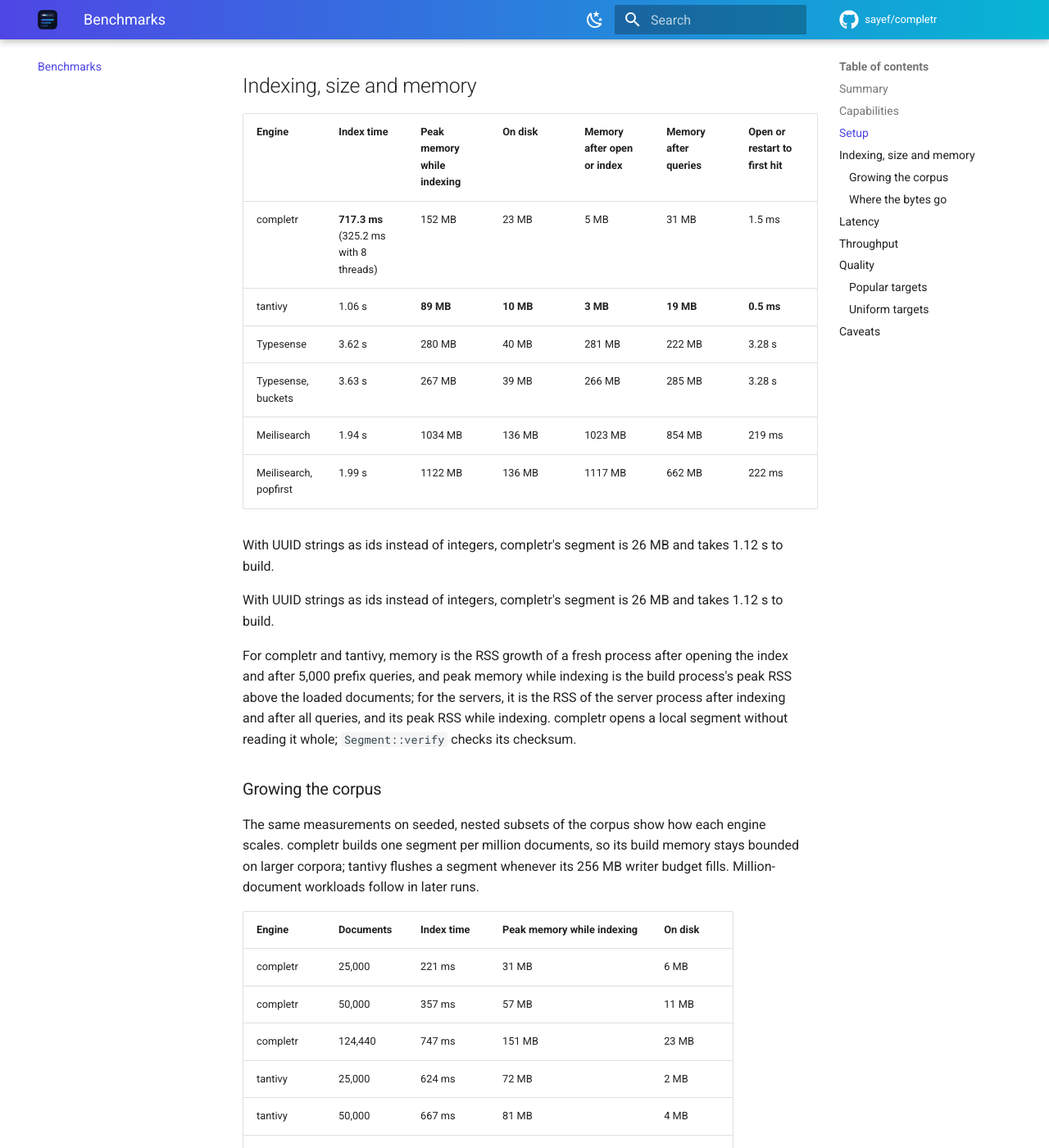
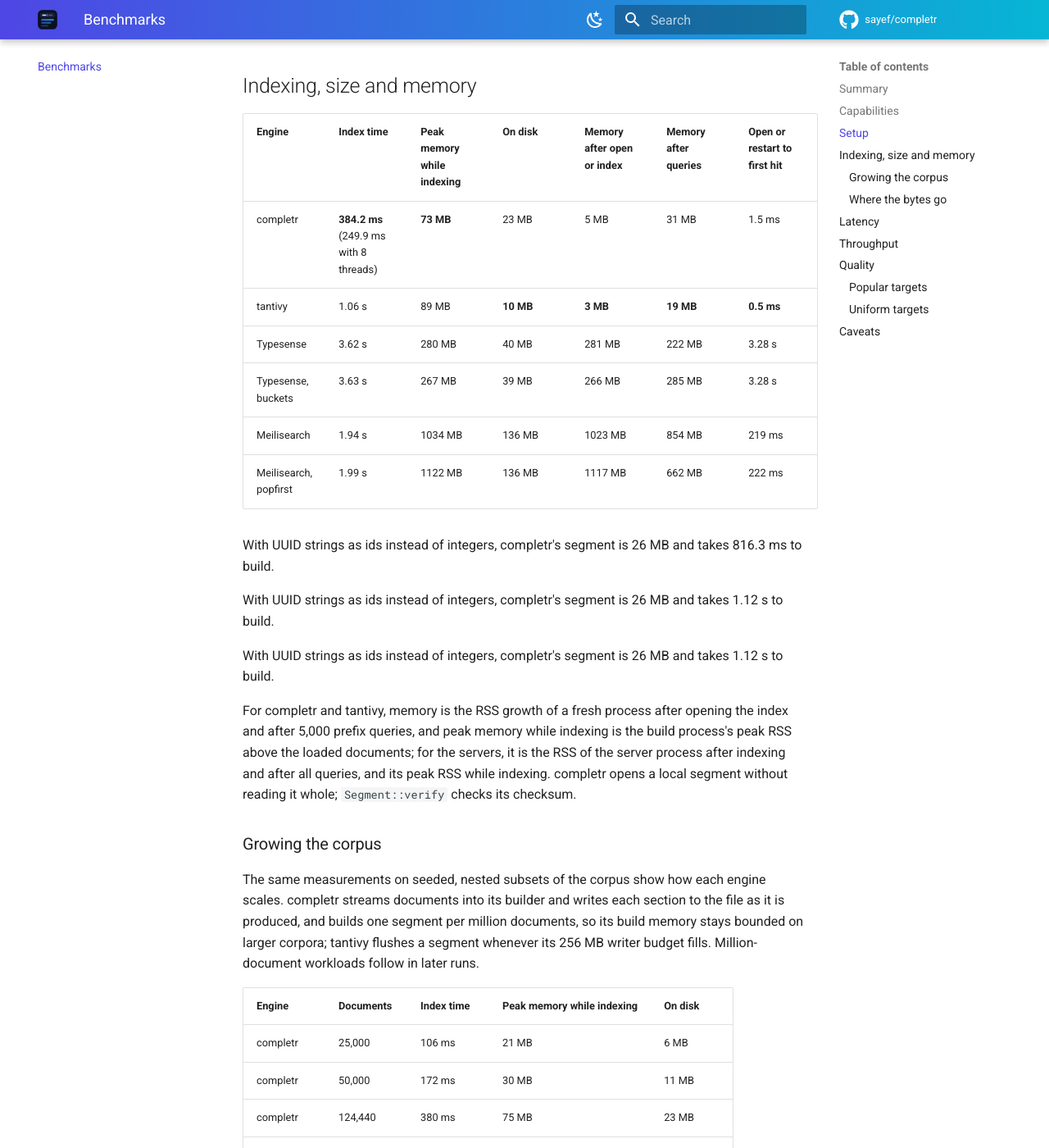
Before and after one commit to sayef/completr, an MkDocs documentation site: the page built from docs/benchmarks.md, in a window 1280 px wide and 1400 px high, scrolled down 2894 px. Shown: the whole window at 82% size. Built offline with MkDocs 1.6.1 and Material for MkDocs 9.7.7, drawn with Linux system fonts in a browser that asks for light colours; comment, search, counter and statistics services are not loaded; some of the changed text lies outside the part shown.

Commit message:
Stream rows into segment files in the harness; document streaming builds and the new indexing numbers

```diff
--- a/docs/benchmarks.md
+++ b/docs/benchmarks.md
@@ -23,9 +23,9 @@
   and under 1 ms at p99, and serves 30,000 queries per second with 8 threads, about 5 times tantivy and 8
   times the fastest server. The servers' round trips include about 1 ms of localhost HTTP, so this
   comparison favours completr.
-- **Indexing and footprint.** It builds its index fastest (0.72 s, 0.33 s with 8 threads), with a peak of
-  152 MB against 89 MB for tantivy, 280 MB for Typesense and about 1 GB for Meilisearch, and opens it in
-  about a millisecond. Its 23 MB segment and 31 MB of resident memory after queries are far less than the
+- **Indexing and footprint.** It builds its index fastest (0.38 s, 0.25 s with 8 threads) with the least
+  memory (a peak of 73 MB, against 89 MB for tantivy, 280 MB for Typesense and about 1 GB for
+  Meilisearch), and opens it in about a millisecond. Its 23 MB segment and 31 MB of resident memory after queries are far less than the
   servers', and about twice tantivy's 10 MB index and 19 MB, because completr also stores a title-prefix trie and precomputed
   spelling variants (see [where the bytes go](#where-the-bytes-go)).
 
@@ -76,12 +76,14 @@
 
 | Engine | Index time | Peak memory while indexing | On disk | Memory after open or index | Memory after queries | Open or restart to first hit |
 |---|---|---|---|---|---|---|
-| completr | **717.3 ms** (325.2 ms with 8 threads) | 152 MB | 23 MB | 5 MB | 31 MB | 1.5 ms |
-| tantivy | 1.06 s | **89 MB** | **10 MB** | **3 MB** | **19 MB** | **0.5 ms** |
+| completr | **384.2 ms** (249.9 ms with 8 threads) | **73 MB** | 23 MB | 5 MB | 31 MB | 1.5 ms |
+| tantivy | 1.06 s | 89 MB | **10 MB** | **3 MB** | **19 MB** | **0.5 ms** |
 | Typesense | 3.62 s | 280 MB | 40 MB | 281 MB | 222 MB | 3.28 s |
 | Typesense, buckets | 3.63 s | 267 MB | 39 MB | 266 MB | 285 MB | 3.28 s |
 | Meilisearch | 1.94 s | 1034 MB | 136 MB | 1023 MB | 854 MB | 219 ms |
 | Meilisearch, popfirst | 1.99 s | 1122 MB | 136 MB | 1117 MB | 662 MB | 222 ms |
+
+With UUID strings as ids instead of integers, completr's segment is 26 MB and takes 816.3 ms to build.
 
 With UUID strings as ids instead of integers, completr's segment is 26 MB and takes 1.12 s to build.
 
@@ -94,15 +96,16 @@
 
 ### Growing the corpus
 
-The same measurements on seeded, nested subsets of the corpus show how each engine scales. completr builds
-one segment per million documents, so its build memory stays bounded on larger corpora; tantivy flushes a
-segment whenever its 256 MB writer budget fills. Million-document workloads follow in later runs.
+The same measurements on seeded, nested subsets of the corpus show how each engine scales. completr streams
+documents into its builder and writes each section to the file as it is produced, and builds one segment per
+million documents, so its build memory stays bounded on larger corpora; tantivy flushes a segment whenever
+its 256 MB writer budget fills. Million-document workloads follow in later runs.
 
 | Engine | Documents | Index time | Peak memory while indexing | On disk |
 |---|---|---|---|---|
-| completr | 25,000 | 221 ms | 31 MB | 6 MB |
-| completr | 50,000 | 357 ms | 57 MB | 11 MB |
-| completr | 124,440 | 747 ms | 151 MB | 23 MB |
+| completr | 25,000 | 106 ms | 21 MB | 6 MB |
+| completr | 50,000 | 172 ms | 30 MB | 11 MB |
+| completr | 124,440 | 380 ms | 75 MB | 23 MB |
 | tantivy | 25,000 | 624 ms | 72 MB | 2 MB |
 | tantivy | 50,000 | 667 ms | 81 MB | 4 MB |
 | tantivy | 124,440 | 977 ms | 88 MB | 10 MB |
@@ -219,9 +222,9 @@
   completr for over 98%.
 - **Footprint against tantivy.** completr's segment is about twice the size of tantivy's index and uses
   more memory after queries, because it stores hashed spelling variants and a title trie for prefix scans
-  (see [where the bytes go](#where-the-bytes-go)). It opens in 1.5 ms against 0.5 ms for tantivy, and its
-  build memory grows with the segment, about 1.2 KB per document, where tantivy's is capped by its writer
-  budget.
+  (see [where the bytes go](#where-the-bytes-go)). It opens in 1.5 ms against 0.5 ms for tantivy. Its
+  build memory grows with the segment, about 0.5 KB per document, where tantivy's is capped by its writer
+  budget, so tantivy needs less above roughly 150,000 documents per segment.
 - **tantivy's merge.** tantivy merges segments in the background, so its size varies between runs (10 to
   11 MB here).
 - **Recommended settings, not tuning.** Each engine runs with the configuration its documentation
```
Also changed, not shown: other parts of docs/benchmarks.md (+4 -4 lines), CHANGELOG.md (+4 -0 lines), README.md (+4 -1 lines), bench/README.md (+2 -0 lines), bench/results/hn/results.md (+11 -11 lines), docs/architecture.md (+20 -0 lines), 3 other files.
